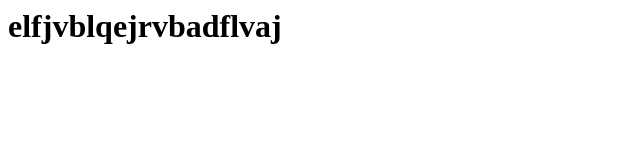
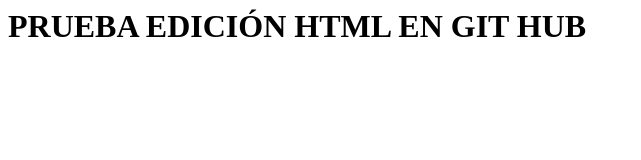
Before and after one commit to zenchi11/from_scratch, a plain HTML site: page index.html in a window 1280 px wide. Shown: the whole page, without its empty margins (0-641 px from the left). Drawn offline with Linux system fonts and the light colour scheme.

Commit message:
Update index.html

```diff
--- a/index.html
+++ b/index.html
@@ -1 +1 @@
-<h1>elfjvblqejrvbadflvaj</h1>
+<h1>PRUEBA EDICIÓN HTML EN GIT HUB</h1>
```
